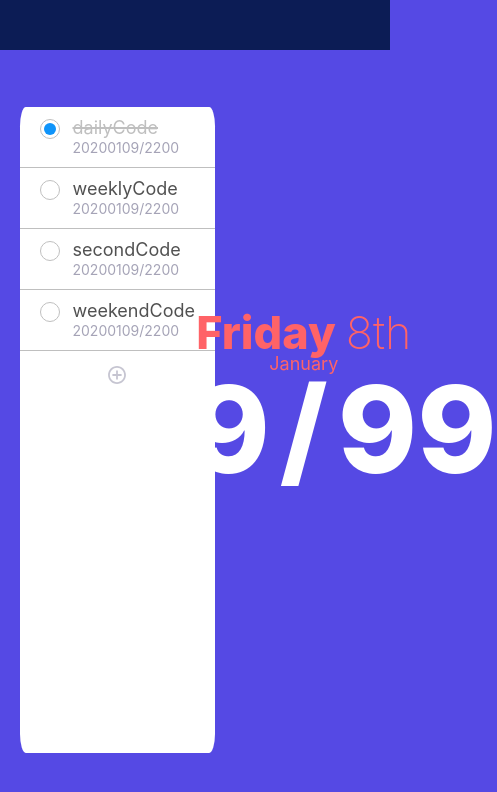
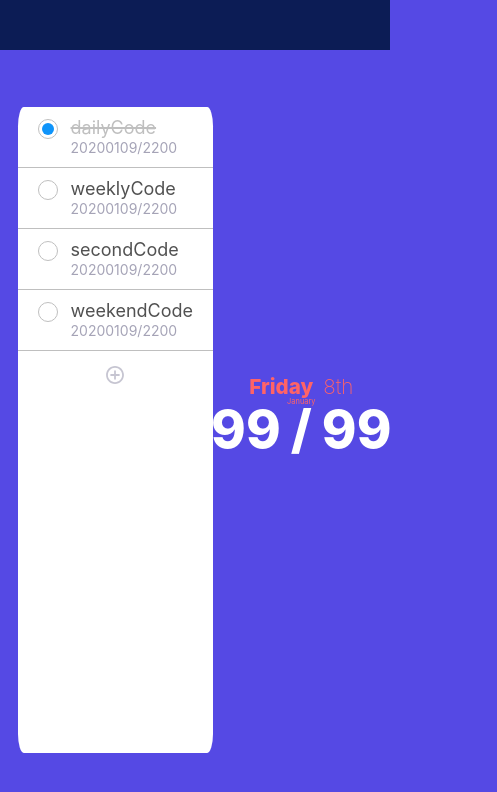
Before and after one commit to Kwon770/look-at-my-todo-web, a React (Create React App) app: page /#/ in a window 390 px wide. Shown: the top 792 px of the page, 497 px wide, since content can reach past the window. Built offline with nearby package versions, Linux system fonts and the light colour scheme.

Commit message:
feat: Change font and todopanel size unit for responsiveness

```diff
--- a/src/components/Todo.js
+++ b/src/components/Todo.js
@@ -55,6 +55,7 @@ const Title = styled.h3`
     props.done === "true"
       ? props.theme.panelBg3Color
       : props.theme.panelFontColor};
+  font-size: 18px;
 `;
 
 const ContentWrapper = styled.div`
--- a/src/components/TodoFactory.js
+++ b/src/components/TodoFactory.js
@@ -81,8 +81,9 @@ const ToolBar = styled.div`
 
 const Panel = styled.div`
   ${(props) => props.theme.RoundBox};
-  width: 50%;
-  height: 85%;
+  width: 50vw;
+  max-width: 480px;
+  height: 76.5vh;
   background-color: white;
   overflow: scroll;
 `;
--- a/src/routes/Home.js
+++ b/src/routes/Home.js
@@ -37,7 +37,7 @@ const Home = () => {
 
 const FigureSymbol = styled.h2`
   margin: 0px 10px;
-  font-size: 120px;
+  font-size: 13.5vw;
   font-weight: 800;
 `;
 const Figure = styled(FigureSymbol)`
@@ -52,7 +52,7 @@ const ProgressWrapper = styled.div`
 
 const Month = styled.h1`
   text-align: center;
-  /* margin-top: 5px; */
+  font-size: 1.9vw;
 `;
 
 const AlignWrapper = styled.div`
@@ -61,12 +61,12 @@ const AlignWrapper = styled.div`
 `;
 
 const Date = styled.h1`
-  font-size: 45px;
+  font-size: 5.3vw;
   font-weight: 200;
 `;
 
 const DayOfWeek = styled.h1`
-  font-size: 45px;
+  font-size: 5.3vw;
   font-weight: 800;
   margin-right: 10px;
 `;
@@ -83,7 +83,7 @@ const DateWrapper = styled.div`
 // Information
 
 const Information = styled.div`
-  width: 30%;
+  width: 32%;
   height: 85%;
   ${(props) => props.theme.ColumnCenterAlignment};
   transform: translateX(-7%);
--- a/src/style/GlobalStyles.js
+++ b/src/style/GlobalStyles.js
@@ -12,7 +12,7 @@ const GlobalStyle = createGlobalStyle`
     }
     body {
         font-family:-apple-system, BlinkMacSystemFont, 'Segoe UI', Roboto, Oxygen, Ubuntu, Cantarell, 'Open Sans', 'Helvetica Neue', sans-serif;
-        font-size: 18px;
+        font-size: 16px;
         color: #ffffff;
         background-color: #5549E4;
     }
```
Also changed, not shown: 1 other file (tests, documents, lock files or other folders).
